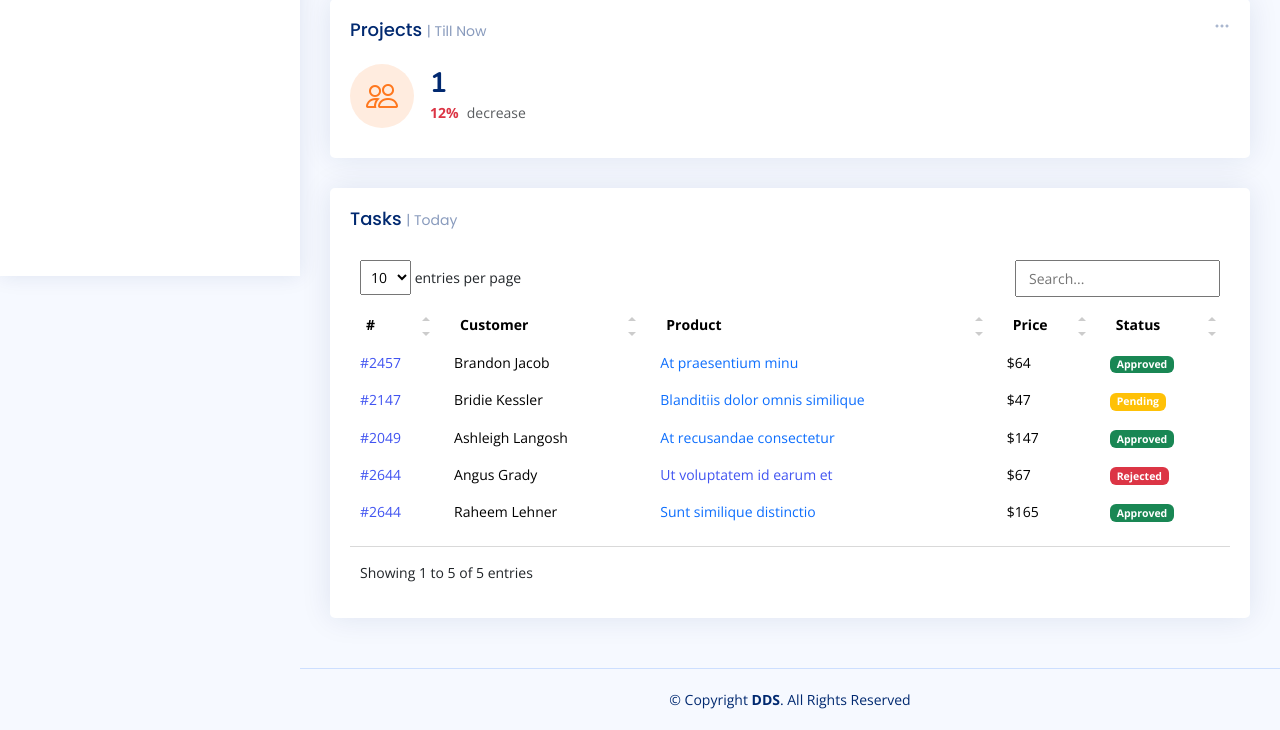
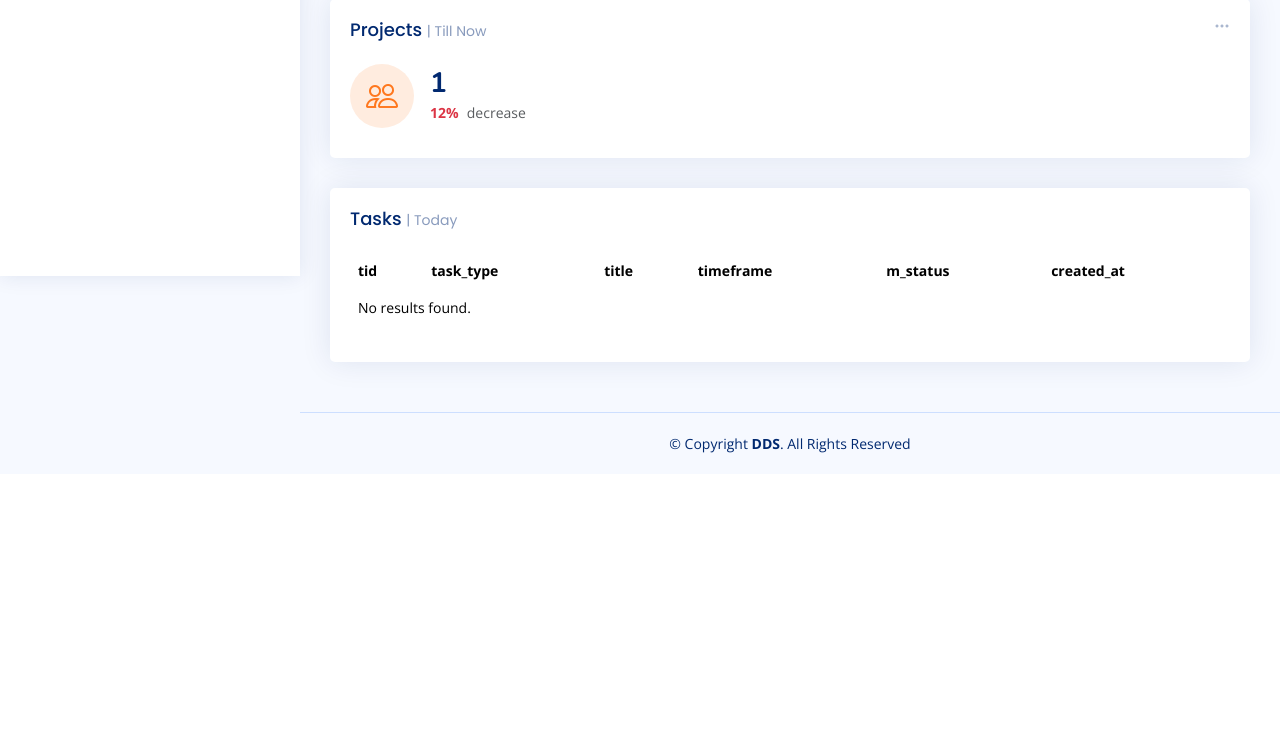
Before and after one commit to imposglobal/ddspmtool, a PHP site: page /task/Dashboard/index.php in a window 1280 px wide. Shown: the part 524-1254 px from the top of the page. After the commit the page ends 977 px from the top, so only its background shows below. Run offline with PHP 8.4, Linux system fonts and the light colour scheme; the visitor is signed in with stand-in values (Sample User, id 1); tables that the repository leaves empty or names only in its code hold one stand-in row (values such as "Sample post"); some libraries are stand-ins or nearby versions.

Commit message:
Fetched Projects in dashboard according to current date

```diff
--- a/API/function.php
+++ b/API/function.php
@@ -139,4 +139,32 @@ function get_project_count($role, $eid, $db)
     return $count;
 }
 
+// get projects by current date
+function get_projects_by_current_date($role, $eid, $db)
+{
+    $date = date("y-m-d");
+    //echo $date;
+    if ($role == 0) {
+        $sql = "SELECT * FROM task WHERE DATE(created_at) = '$date'";
+    } else {
+        $sql = "SELECT * FROM task WHERE DATE(created_at) = '$date'";
+    }
+$i =1;
+
+    $result = mysqli_query($db, $sql);
+    if ($result && mysqli_num_rows($result) > 0) {
+        while ($row = mysqli_fetch_assoc($result)) {
+            echo '<tr>';
+            echo '<th scope="row">'.$i++.'</th>';
+            echo '<td>' . $row["task_type"] . '</td>';
+            echo '<td>' . $row["title"] . '</td>';
+            echo '<td>' . $row["m_status"] . '</td>';
+            echo '</tr>';
+        }
+    } else {
+        echo "<tr><td colspan='5'>No results found.</td></tr>";
+    }
+}
+
+
 ?>
--- a/Dashboard/index.php
+++ b/Dashboard/index.php
@@ -8,6 +8,8 @@ require('sidebar.php');
 <?php include '../API/function.php';
 $task_count = get_task_count($role, $eid, $db);
 $project_count = get_project_count($role, $eid, $db);
+// $date = date("Y-m-d");
+
 ?>
 
   <main id="main" class="main">
@@ -28,7 +30,6 @@ $project_count = get_project_count($role, $eid, $db);
         <!-- Left side columns -->
         <div class="col-lg-12">
           <div class="row">
-
             <!-- Sales Card -->
             <div class="col-xxl-3 col-md-6">
               <div class="card info-card sales-card">
@@ -163,50 +164,17 @@ $project_count = get_project_count($role, $eid, $db);
                   <table class="table table-borderless datatable">
                     <thead>
                       <tr>
-                        <th scope="col">#</th>
-                        <th scope="col">Customer</th>
-                        <th scope="col">Product</th>
-                        <th scope="col">Price</th>
-                        <th scope="col">Status</th>
+                        <th scope="col">tid</th>
+                        <th scope="col">task_type</th>
+                        <th scope="col">title</th>
+                        <th scope="col">timeframe</th>
+                        <th scope="col">m_status</th>
+                        <th scope="col">created_at</th>
                       </tr>
                     </thead>
                     <tbody>
-                      <tr>
-                        <th scope="row"><a href="#">#2457</a></th>
-                        <td>Brandon Jacob</td>
-                        <td><a href="#" class="text-primary">At praesentium minu</a></td>
-                        <td>$64</td>
-                        <td><span class="badge bg-success">Approved</span></td>
-                      </tr>
-                      <tr>
-                        <th scope="row"><a href="#">#2147</a></th>
-                        <td>Bridie Kessler</td>
-                        <td><a href="#" class="text-primary">Blanditiis dolor omnis similique</a></td>
-                        <td>$47</td>
-                        <td><span class="badge bg-warning">Pending</span></td>
-                      </tr>
-                      <tr>
-                        <th scope="row"><a href="#">#2049</a></th>
-                        <td>Ashleigh Langosh</td>
-                        <td><a href="#" class="text-primary">At recusandae consectetur</a></td>
-                        <td>$147</td>
-                        <td><span class="badge bg-success">Approved</span></td>
-                      </tr>
-                      <tr>
-                        <th scope="row"><a href="#">#2644</a></th>
-                        <td>Angus Grady</td>
-                        <td><a href="#" class="text-primar">Ut voluptatem id earum et</a></td>
-                        <td>$67</td>
-                        <td><span class="badge bg-danger">Rejected</span></td>
-                      </tr>
-                      <tr>
-                        <th scope="row"><a href="#">#2644</a></th>
-                        <td>Raheem Lehner</td>
-                        <td><a href="#" class="text-primary">Sunt similique distinctio</a></td>
-                        <td>$165</td>
-                        <td><span class="badge bg-success">Approved</span></td>
-                      </tr>
-                    </tbody>
+                    <?php get_projects_by_current_date($role, $eid, $db); ?>
+                  </tbody>
                   </table>
 
                 </div>
@@ -221,6 +189,7 @@ $project_count = get_project_count($role, $eid, $db);
       </div>
     </section>
 
+
   </main><!-- End #main -->
 <?php
 require('footer.php');
```
